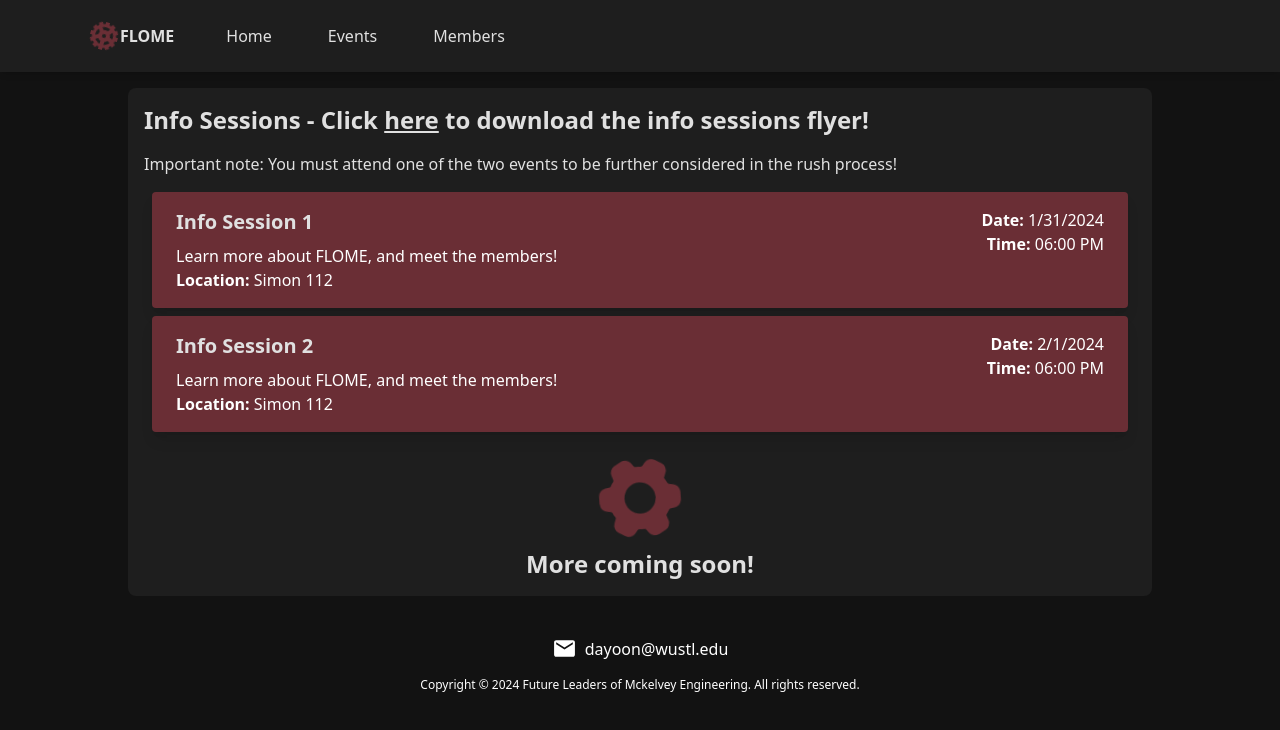
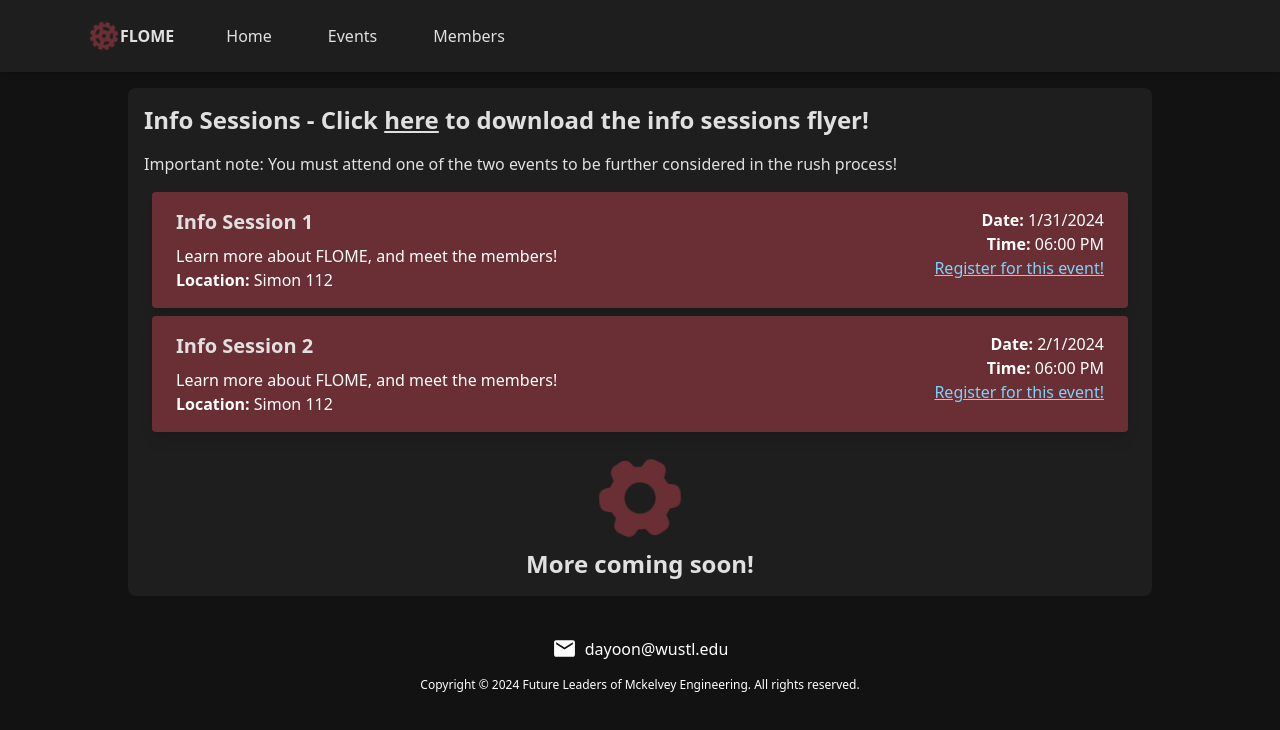
Before and after one commit to JayceBordelon/flome, a React (Vite) app: page /events in a window 1280 px wide. Shown: the top 730 px of the page. Built offline with nearby package versions, Linux system fonts and the light colour scheme.

Commit message:
Register

```diff
--- a/src/pages/Events.jsx
+++ b/src/pages/Events.jsx
@@ -3,6 +3,8 @@
 
 
 import { HiCog6Tooth } from "react-icons/hi2";
+import { IoOpenOutline } from "react-icons/io5";
+
 
 
 export default function Events() {
@@ -22,6 +24,7 @@
             <div className="md:text-right">
               <p><strong>Date:</strong> {event.dateAndTime.toLocaleDateString()}</p>
               <p><strong>Time:</strong> {event.dateAndTime.toLocaleTimeString([], { hour: '2-digit', minute: '2-digit' })}</p>
+              <a className="underline center text-sky-300" href="https://forms.gle/vGwE9zzVHKmNngx19">{'Register for this event!'}</a>
             </div>
           </div>
         ))}
```
